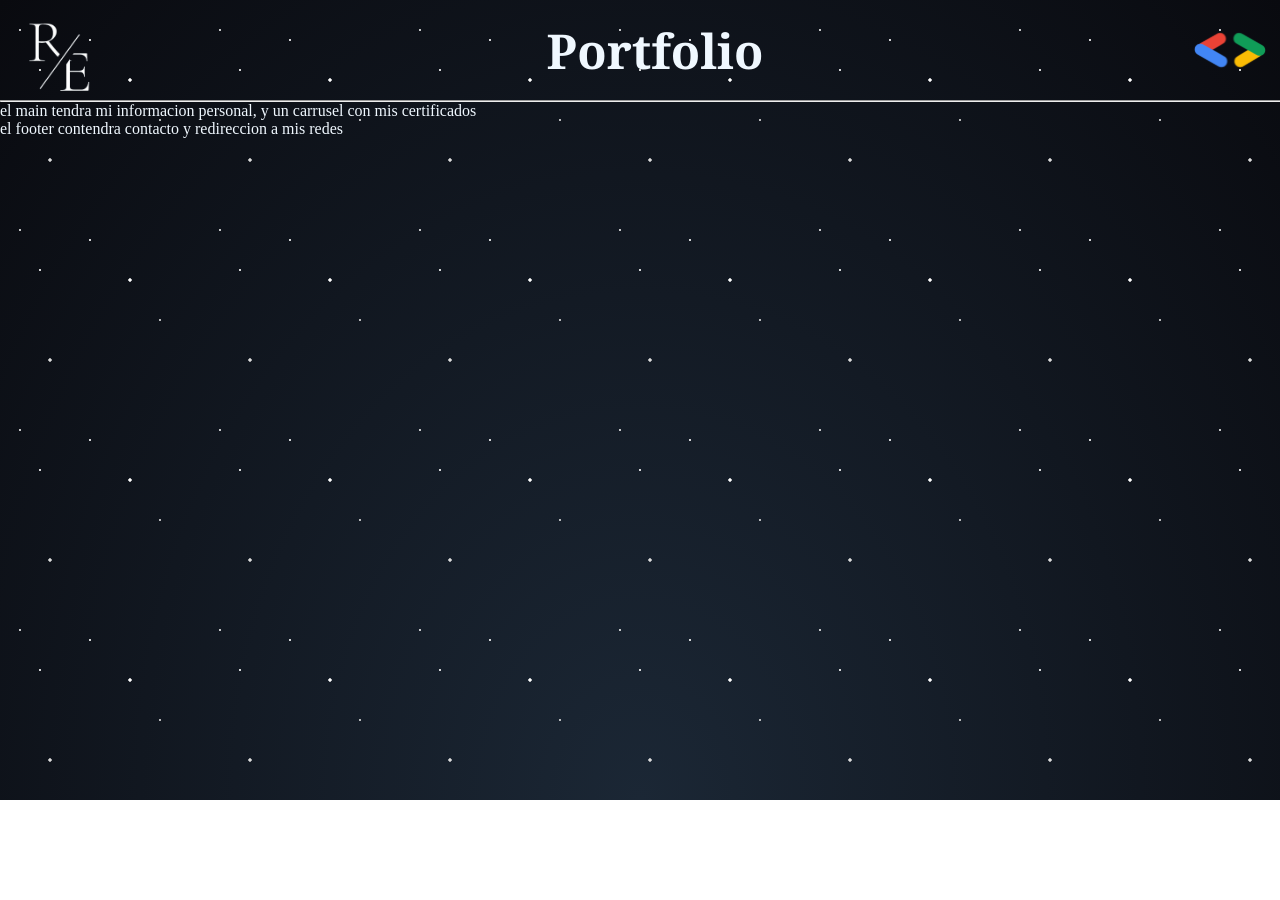
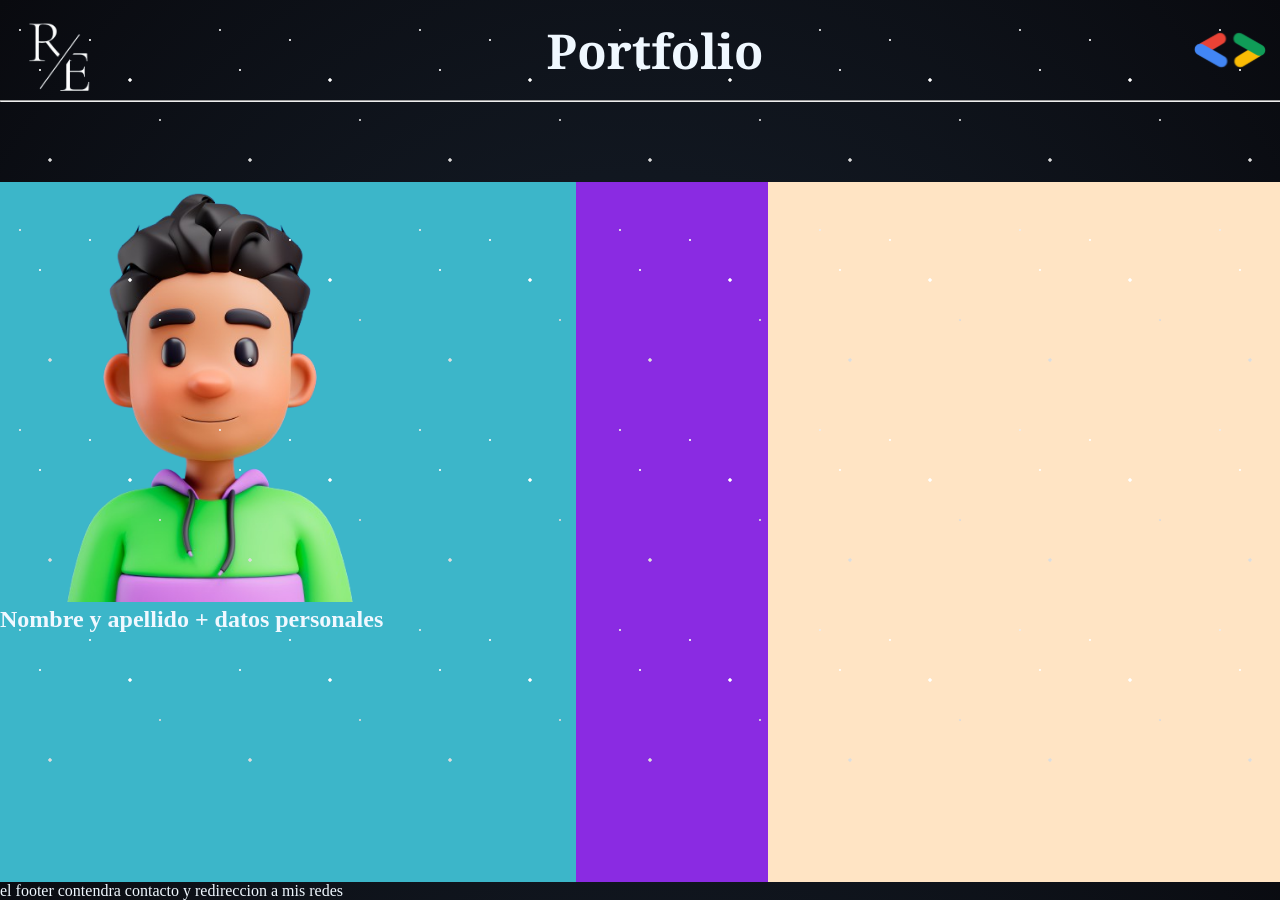
Before and after one commit to RoferEsper/Portfolio-TP-programacion-3, a React (Vite) app: page / in a window 1280 px wide. Before the commit the page ends 800 px from the top, so only its background shows below. Built offline with nearby package versions, Linux system fonts and the light colour scheme.

Commit message:
agregando datos personales y skills al main

```diff
--- a/src/components/Main.jsx
+++ b/src/components/Main.jsx
@@ -1,11 +1,19 @@
-
-
+import "../css/Main.css";
+import persona from '../images/persona.png'
 const Main = () => {
   return (
-    <div>
-      <p>el main tendra mi informacion personal, y un carrusel con mis certificados</p>
+    <div className="contenedor">
+      <div className="datosPersonales">
+        <img src={persona} width={420} />
+        <h2>Nombre y apellido + datos personales</h2>
+      </div>
+      <div className="contenedorSkills">
+          <div className="skills">
+
+          </div>
+      </div>
     </div>
-  )
-}
+  );
+};
 
-export default Main
+export default Main;
--- a/src/css/Main.css
+++ b/src/css/Main.css
@@ -0,0 +1,16 @@
+.contenedor{
+    margin-top: 80px;
+    display: flex;
+    background-color: blueviolet;
+   justify-content: space-between;
+
+}
+.datosPersonales{
+    width: 45%;
+    background-color: rgb(60, 182, 201);
+}
+.contenedorSkills{
+    background-color: bisque;
+    width: 40%;
+    height: 700px;
+}
```
Also changed, not shown: src/images/persona.png (added).
